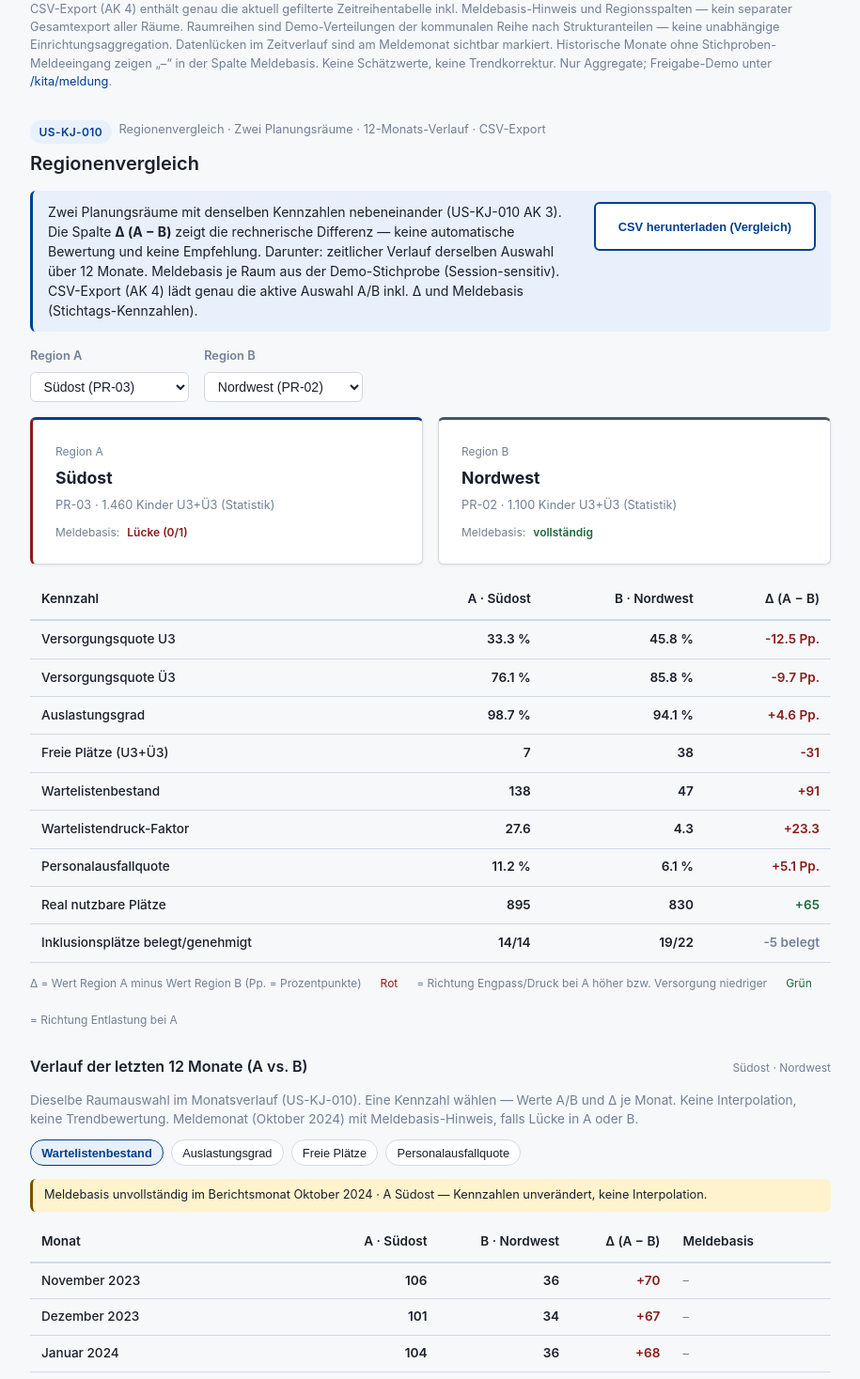
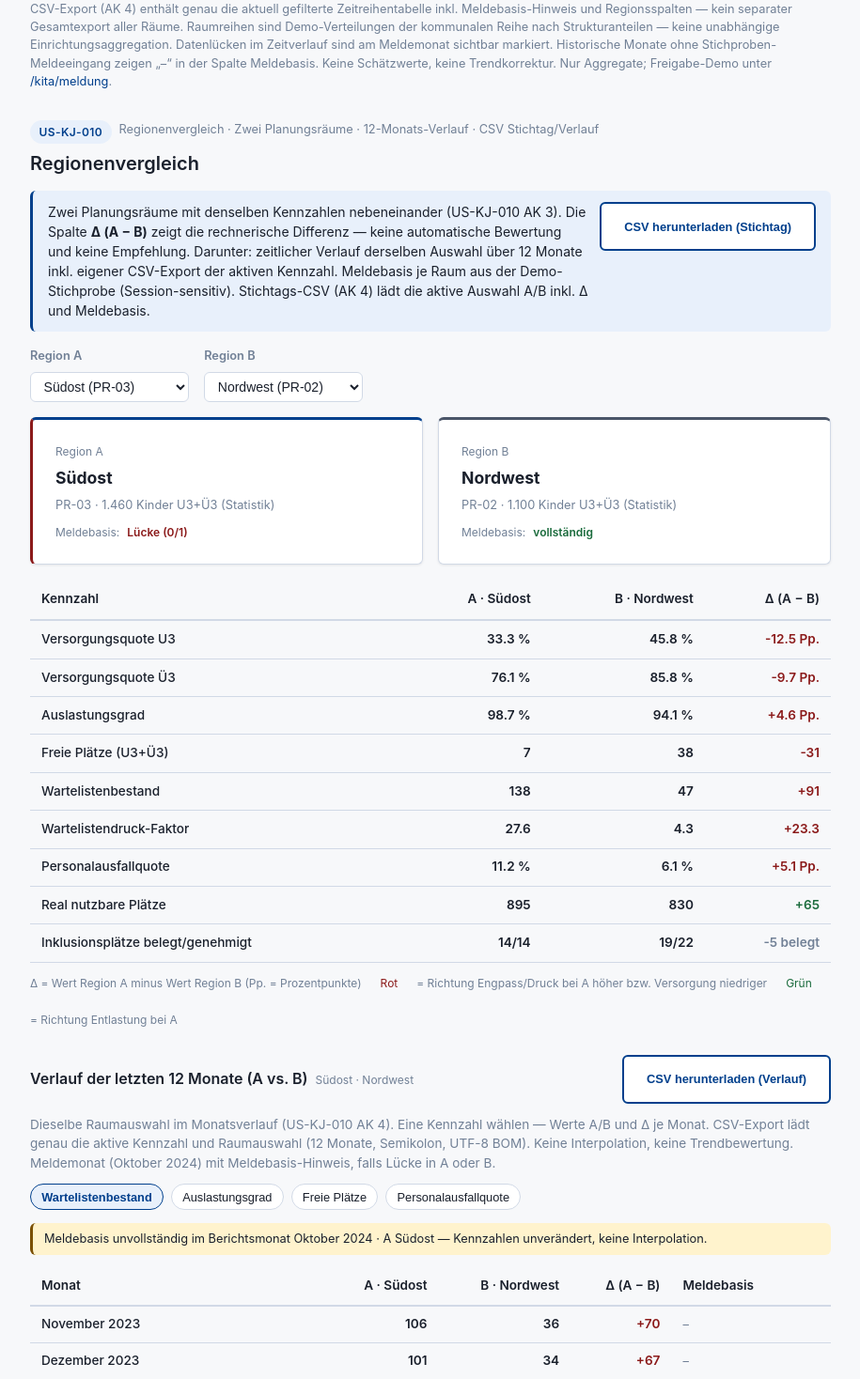
Before and after one commit to d0npedro/open-state, a Next.js app in the folder demo/: page /kita in a window 1280 px wide. Shown: the part 3762-5230 px from the top of the page at 94% size, without its empty margins (182-1097 px from the left). Built offline with nearby package versions, Linux system fonts and the light colour scheme.

Commit message:
feat(kita): CSV-Export aktiver Verlauf A vs. B (US-KJ-010 AK4)
Regionenvergleich: Download der 12-Monats-Verlaufstabelle für die
aktive Kennzahl und Raumauswahl; Stichtags-CSV klar getrennt benannt.

```diff
--- a/demo/app/kita/page.tsx
+++ b/demo/app/kita/page.tsx
@@ -139,7 +139,7 @@ export default function KitaTransparenzberichtPage() {
         <div style={{ marginBottom: '1rem' }}>
           <div style={{ fontSize: '0.8rem', color: 'var(--color-text-muted)', display: 'flex', gap: '0.5rem', flexWrap: 'wrap', marginBottom: '0.5rem' }}>
             <span className="badge badge-primary">US-KJ-010</span>
-            <span>Regionenvergleich · Zwei Planungsräume · 12-Monats-Verlauf · CSV-Export</span>
+            <span>Regionenvergleich · Zwei Planungsräume · 12-Monats-Verlauf · CSV Stichtag/Verlauf</span>
           </div>
           <h2>Regionenvergleich</h2>
         </div>
@@ -164,7 +164,7 @@ export default function KitaTransparenzberichtPage() {
           <li>Alle Angaben zu freien Plätzen beziehen sich auf den Meldestichtag (31.10.2024), nicht auf den aktuellen Tag.</li>
           <li>Einrichtungen mit fehlender freigegebener Monatsmeldung mindern die Aussagekraft residualer Planungslücken (Hinweis only, keine Interpolation). Demo: Planungsraum Südost kann initial eine Meldelücke zeigen – nach Freigabe in der Monatsmeldung geschlossen.</li>
           <li>Zeitreihe (US-KJ-010 AK&nbsp;2 / AK&nbsp;4): Regionenfilter auf Gesamtkommune oder einzelnen Planungsraum. CSV-Export lädt die aktuell gefilterte Zeitreihentabelle (Semikolon, UTF-8 BOM) inkl. Region und Meldebasis-Hinweis — keine Kind- oder Personennamen. Raumreihen sind Demo-Verteilungen der kommunalen Monatsreihe nach Strukturanteilen. Der Berichtsmonat Oktober 2024 ist methodisch an die Meldebasis-Stichprobe gekoppelt (raumbezogen im Filter). Meldelücken werden markiert, ohne Kennzahlen zu verändern oder zu interpolieren.</li>
-          <li>Regionenvergleich (US-KJ-010 AK&nbsp;3 / AK&nbsp;4 + Verlauf): Zwei Planungsräume mit denselben Stichtags-Kennzahlen; Δ (A − B) ist rechnerisch und keine automatische Bewertung. Zusätzlich 12-Monats-Verlauf derselben Auswahl A/B (Kennzahl wählbar: Warteliste, Auslastung, freie Plätze, Personalausfall) mit monatsweiser Δ und Meldebasis-Hinweis am Berichtsmonat. CSV-Export lädt die aktive Stichtags-Auswahl A/B inkl. Δ und Meldebasis (Semikolon, UTF-8 BOM) — keine Kind- oder Personennamen. Raumreihen wie Zeitreihenfilter (Demo-Verteilung). Meldebasis je Raum session-sensitiv.</li>
+          <li>Regionenvergleich (US-KJ-010 AK&nbsp;3 / AK&nbsp;4 + Verlauf): Zwei Planungsräume mit denselben Stichtags-Kennzahlen; Δ (A − B) ist rechnerisch und keine automatische Bewertung. Zusätzlich 12-Monats-Verlauf derselben Auswahl A/B (Kennzahl wählbar: Warteliste, Auslastung, freie Plätze, Personalausfall) mit monatsweiser Δ und Meldebasis-Hinweis am Berichtsmonat. CSV-Export (AK&nbsp;4): (1) Stichtags-Auswahl A/B inkl. Δ und Meldebasis; (2) aktiver Verlauf der gewählten Kennzahl (12 Monate · Wert A/B · Δ · Meldebasis). Semikolon, UTF-8 BOM — keine Kind- oder Personennamen. Raumreihen wie Zeitreihenfilter (Demo-Verteilung). Meldebasis je Raum session-sensitiv.</li>
         </ul>
       </div>
 
--- a/demo/components/kita/KitaRegionenVergleich.tsx
+++ b/demo/components/kita/KitaRegionenVergleich.tsx
@@ -4,7 +4,7 @@
  * Regionenvergleich: zwei Planungsräume nebeneinander (US-KJ-010 AK 3).
  * Dieselben Kernkennzahlen, Differenzspalte, Meldebasis-Kurzmarkierung.
  * CSV-Export der aktiven Vergleichsansicht (US-KJ-010 AK 4).
- * Zeitlicher Verlauf A vs. B über Monate (US-KJ-010: Zeitreihe im Vergleich).
+ * Zeitlicher Verlauf A vs. B über Monate + CSV des aktiven Verlaufs (US-KJ-010 AK 4).
  * Keine Chart-Bibliothek — HTML-Tabelle. Keine Bewertung, keine Kind-/Personennamen.
  */
 
@@ -376,19 +376,20 @@ export function KitaRegionenVergleich({
         <div style={{ flex: '1 1 16rem', minWidth: 0 }}>
           Zwei Planungsräume mit denselben Kennzahlen nebeneinander (US-KJ-010 AK&nbsp;3).
           Die Spalte <strong>Δ (A − B)</strong> zeigt die rechnerische Differenz — keine automatische
-          Bewertung und keine Empfehlung. Darunter: zeitlicher Verlauf derselben Auswahl über 12 Monate.
+          Bewertung und keine Empfehlung. Darunter: zeitlicher Verlauf derselben Auswahl über 12 Monate
+          inkl. eigener CSV-Export der aktiven Kennzahl.
           Meldebasis je Raum aus der Demo-Stichprobe (Session-sensitiv).
-          CSV-Export (AK&nbsp;4) lädt genau die aktive Auswahl A/B inkl. Δ und Meldebasis (Stichtags-Kennzahlen).
+          Stichtags-CSV (AK&nbsp;4) lädt die aktive Auswahl A/B inkl. Δ und Meldebasis.
         </div>
         <button
           type="button"
           className="btn btn-secondary"
           onClick={handleCsvDownload}
           style={{ fontSize: '0.8rem', flexShrink: 0, whiteSpace: 'nowrap' }}
-          title={`CSV der aktuellen Vergleichsansicht: ${csvButtonLabel}`}
-          aria-label={`Regionenvergleich als CSV herunterladen (${csvButtonLabel})`}
+          title={`CSV der aktuellen Stichtags-Vergleichsansicht: ${csvButtonLabel}`}
+          aria-label={`Regionenvergleich Stichtag als CSV herunterladen (${csvButtonLabel})`}
         >
-          CSV herunterladen (Vergleich)
+          CSV herunterladen (Stichtag)
         </button>
       </div>
 
@@ -598,9 +599,10 @@ export function KitaRegionenVergleich({
         Methodik (US-KJ-010 AK&nbsp;3 / AK&nbsp;4 + Verlauf): Gegenüberstellung aggregierter Planungsraum-Kennzahlen
         am Berichtsstand und im 12-Monats-Verlauf — keine Einrichtungsindividualdaten, keine Personenbezüge.
         Farbliche Differenzmarkierung ist Orientierung, keine automatische Bewertung und keine Trendprognose.
-        Raumreihen sind Demo-Verteilungen der kommunalen Monatsreihe nach Strukturanteilen. CSV-Export (AK&nbsp;4)
-        enthält die Stichtags-Kennzahlen inkl. Δ und Meldebasis (aktive Auswahl A/B). Meldemonat Oktober 2024 ist
-        methodisch an die Meldebasis-Stichprobe gekoppelt. Freigabe-Demo unter{' '}
+        Raumreihen sind Demo-Verteilungen der kommunalen Monatsreihe nach Strukturanteilen. CSV-Export (AK&nbsp;4):
+        (1) Stichtags-Kennzahlen inkl. Δ und Meldebasis; (2) aktiver 12-Monats-Verlauf der gewählten Kennzahl
+        (Monate · Wert A/B · Δ · Meldebasis). Meldemonat Oktober 2024 ist methodisch an die Meldebasis-Stichprobe
+        gekoppelt. Freigabe-Demo unter{' '}
         <a href="/kita/meldung" style={{ color: 'var(--color-primary)' }}>
           /kita/meldung
         </a>
@@ -667,6 +669,120 @@ function VerlaufAvsB({
   const lueckeB = hydrated && basisB?.hatDatenluecke;
   const hatMeldeLuecke = Boolean(lueckeA || lueckeB);
 
+  function meldebasisCsvLabel(basis: PlanungsraumMeldebasis | undefined): string {
+    if (!hydrated) return '…';
+    if (!basis) return 'keine_Stichprobe';
+    return basis.hatDatenluecke
+      ? `Luecke (${basis.freigegeben}/${basis.erwartet})`
+      : `vollstaendig (${basis.freigegeben}/${basis.erwartet})`;
+  }
+
+  function meldebasisMonatCsv(
+    isMeldeMonat: boolean,
+    basisALocal: PlanungsraumMeldebasis | undefined,
+    basisBLocal: PlanungsraumMeldebasis | undefined
+  ): string {
+    if (!isMeldeMonat) return '–';
+    if (!hydrated) return '…';
+    const aL = basisALocal?.hatDatenluecke ?? false;
+    const bL = basisBLocal?.hatDatenluecke ?? false;
+    if (aL || bL) {
+      const parts: string[] = [];
+      if (aL) parts.push(`A:${meldebasisCsvLabel(basisALocal)}`);
+      if (bL) parts.push(`B:${meldebasisCsvLabel(basisBLocal)}`);
+      return `Meldeluecke (${parts.join('; ')})`;
+    }
+    return 'Stichprobe_ok';
+  }
+
+  /** CSV-Export des aktiven 12-Monats-Verlaufs A vs. B — US-KJ-010 AK 4 */
+  function handleVerlaufCsvDownload() {
+    if (!hatSerie) return;
+
+    const de = (n: number) => n.toFixed(1).replace('.', ',');
+    const header = [
+      'Monat',
+      'Monat_ISO',
+      'Kennzahl',
+      'Kennzahl_Key',
+      'Region_A',
+      'Region_A_ID',
+      'Wert_A',
+      'Region_B',
+      'Region_B_ID',
+      'Wert_B',
+      'Delta_A_minus_B',
+      'Einheit',
+      'Meldebasis',
+      'Ist_Berichtsmonat',
+    ].join(';');
+
+    const csvRows = rows.map(row => {
+      let wertA: string;
+      let wertB: string;
+      let delta: string;
+      let einheit: string;
+
+      if (metric.unit === 'pct') {
+        wertA = de(row.va);
+        wertB = row.vb === null ? '' : de(row.vb);
+        delta = sameRoom || row.vb === null ? '' : de(row.va - row.vb);
+        einheit = 'Prozent';
+      } else {
+        wertA = String(Math.round(row.va));
+        wertB = row.vb === null ? '' : String(Math.round(row.vb));
+        delta = sameRoom || row.vb === null ? '' : String(Math.round(row.va - row.vb));
+        einheit = 'Zahl';
+      }
+
+      return [
+        row.monatLabel,
+        row.monat,
+        metric.label,
+        metric.key,
+        raumA.bezeichnung,
+        raumA.id,
+        wertA,
+        raumB.bezeichnung,
+        raumB.id,
+        wertB,
+        delta,
+        einheit,
+        meldebasisMonatCsv(row.isMeldeMonat, basisA, basisB),
+        row.isMeldeMonat ? 'ja' : 'nein',
+      ].join(';');
+    });
+
+    const meta = [
+      '# Open State – Kita Regionenvergleich Verlauf A vs. B (US-KJ-010 AK 4)',
+      `# Region_A: ${raumA.bezeichnung} (${raumA.id})`,
+      `# Region_B: ${raumB.bezeichnung} (${raumB.id})`,
+      `# Kennzahl: ${metric.label} (${metric.key})`,
+      `# Monate: ${rows.length}`,
+      sameRoom
+        ? '# Hinweis: Region A und B sind identisch — Delta leer'
+        : '# Delta = Wert Region A minus Wert Region B je Monat (rechnerisch, keine Bewertung)',
+      `# Meldebasis_A (Stichprobe): ${meldebasisCsvLabel(basisA)}`,
+      `# Meldebasis_B (Stichprobe): ${meldebasisCsvLabel(basisB)}`,
+      `# Berichtsmonat_Meldebasis: ${demoKitaMeldeeingang.monatsLabel} (${meldeMonatsIso})`,
+      '# Keine Kind- oder Personennamen. Keine Einrichtungsindividualdaten. Keine Trendbewertung. Keine Interpolation.',
+      '# Trennzeichen: Semikolon · Dezimaltrennzeichen: Komma · Encoding: UTF-8 BOM',
+      '',
+    ];
+
+    const csv = [...meta, header, ...csvRows].join('\n');
+    const slug = `${raumA.id}-vs-${raumB.id}-${metric.key}`
+      .toLowerCase()
+      .replace(/[^a-z0-9_-]+/g, '-');
+    const blob = new Blob(['\uFEFF' + csv], { type: 'text/csv;charset=utf-8;' });
+    const url = URL.createObjectURL(blob);
+    const a = document.createElement('a');
+    a.href = url;
+    a.download = `kita-regionenvergleich-verlauf-${slug}.csv`;
+    a.click();
+    URL.revokeObjectURL(url);
+  }
+
   if (!hatSerie) {
     return (
       <div style={{ marginTop: '1.5rem' }}>
@@ -698,6 +814,8 @@ function VerlaufAvsB({
     fontWeight: 600,
   };
 
+  const verlaufCsvLabel = `${raumA.bezeichnung} vs. ${raumB.bezeichnung} · ${metric.label}`;
+
   return (
     <div style={{ marginTop: '1.75rem' }}>
       <div
@@ -705,11 +823,12 @@ function VerlaufAvsB({
           display: 'flex',
           flexWrap: 'wrap',
           gap: '0.75rem',
-          alignItems: 'baseline',
+          alignItems: 'center',
           justifyContent: 'space-between',
           marginBottom: '0.75rem',
         }}
       >
+        <div style={{ display: 'flex', flexWrap: 'wrap', gap: '0.5rem', alignItems: 'baseline' }}>
           <h3 style={{ fontSize: '1rem', margin: 0 }}>
             Verlauf der letzten 12 Monate (A vs. B)
           </h3>
@@ -717,9 +836,21 @@ function VerlaufAvsB({
             {raumA.bezeichnung} · {raumB.bezeichnung}
           </span>
         </div>
+        <button
+          type="button"
+          className="btn btn-secondary"
+          onClick={handleVerlaufCsvDownload}
+          style={{ fontSize: '0.8rem', flexShrink: 0, whiteSpace: 'nowrap' }}
+          title={`CSV des aktiven Monatsverlaufs: ${verlaufCsvLabel}`}
+          aria-label={`Verlauf A vs. B als CSV herunterladen (${verlaufCsvLabel})`}
+        >
+          CSV herunterladen (Verlauf)
+        </button>
+      </div>
 
       <p style={{ fontSize: '0.85rem', color: 'var(--color-text-muted)', margin: '0 0 0.75rem', lineHeight: 1.5 }}>
-        Dieselbe Raumauswahl im Monatsverlauf (US-KJ-010). Eine Kennzahl wählen — Werte A/B und Δ je Monat.
+        Dieselbe Raumauswahl im Monatsverlauf (US-KJ-010 AK&nbsp;4). Eine Kennzahl wählen — Werte A/B und Δ je Monat.
+        CSV-Export lädt genau die aktive Kennzahl und Raumauswahl (12 Monate, Semikolon, UTF-8 BOM).
         Keine Interpolation, keine Trendbewertung. Meldemonat ({demoKitaMeldeeingang.monatsLabel}) mit
         Meldebasis-Hinweis, falls Lücke in A oder B.
       </p>
@@ -871,7 +1002,8 @@ function VerlaufAvsB({
 
       <p style={{ margin: '0.65rem 0 0', fontSize: '0.75rem', color: 'var(--color-text-muted)', lineHeight: 1.45 }}>
         Verlauf nutzt die raumbezogenen Demo-Zeitreihen (gleiche Anteile wie im Zeitreihenfilter).
-        Δ je Monat = Wert A − Wert B zur gewählten Kennzahl. Keine Kind- oder Personennamen.
+        Δ je Monat = Wert A − Wert B zur gewählten Kennzahl. CSV enthält nur die aktive Kennzahl
+        und Auswahl A/B inkl. Meldebasis-Spalte am Berichtsmonat. Keine Kind- oder Personennamen.
       </p>
     </div>
   );
```
Also changed, not shown: 1 other file (tests, documents, lock files or other folders). Lines whose indentation alone changed are shown as unchanged.
